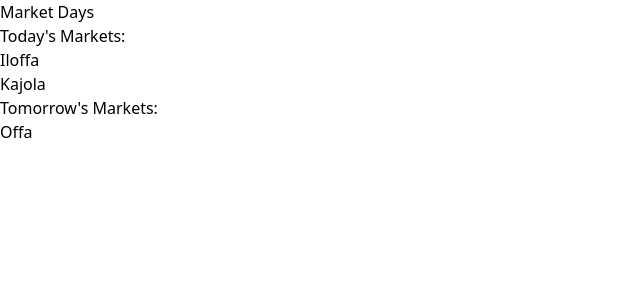
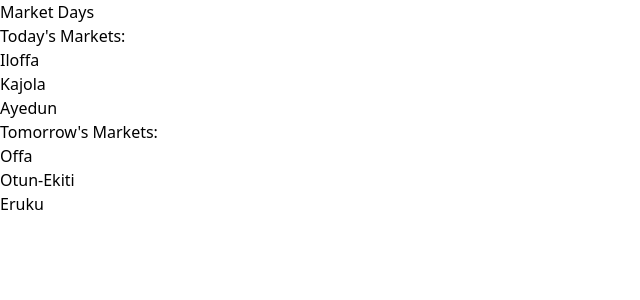
Before and after one commit to FaveInsights/marketday, a React (Vite) app: page / in a window 1280 px wide. Shown: the top 300 px of the page, without its empty margins (0-640 px from the left). Built offline with nearby package versions, Linux system fonts and the light colour scheme.

Commit message:
first push

```diff
--- a/src/components/MarketSchedule.jsx
+++ b/src/components/MarketSchedule.jsx
@@ -10,10 +10,11 @@ const MarketSchedule = () => {
         {name: "Iloffa", openDay: 0},
         {name: "Kajola", openDay: 0},
         {name: "Offa", openDay: 1},
-        {name: "Egbe", openDay: ''},
-        {name: "Ganmo", openDay: ''},
-        {name: "Otun-Ekiti", openDay: ''},
-        {name: "Ekan", openDay: ''}
+        {name: "Egbe", openDay: 3},
+        {name: "Ganmo", openDay: 3},
+        {name: "Otun-Ekiti", openDay: 1},
+        {name: "Ayedun", openDay: 0},
+        {name: "Eruku", openDay: 1}
       ];
 
       const getCurrentDay = () => {
```
